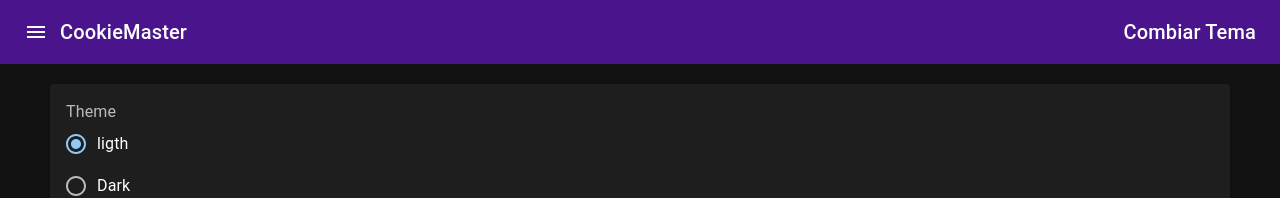
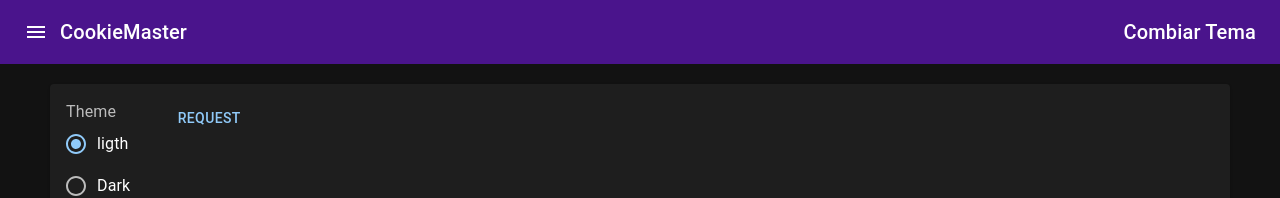
Before and after one commit to GerardoDev25/cookie-master__Next_curso, a Next.js app: page /theme-change in a window 1280 px wide. Shown: the top 198 px of the page. Built offline with nearby package versions, Linux system fonts and the light colour scheme.

Commit message:
9. Leer cookies desde el Restful API

```diff
--- a/package.json
+++ b/package.json
@@ -18,6 +18,7 @@
     "@types/node": "18.11.18",
     "@types/react": "18.0.27",
     "@types/react-dom": "18.0.10",
+    "axios": "^1.3.1",
     "eslint": "8.33.0",
     "eslint-config-next": "13.1.6",
     "js-cookie": "^3.0.1",
--- a/src/pages/api/hello.ts
+++ b/src/pages/api/hello.ts
@@ -1,13 +1,11 @@
 // Next.js API route support: https://nextjs.org/docs/api-routes/introduction
-import type { NextApiRequest, NextApiResponse } from 'next'
+import type { NextApiRequest, NextApiResponse } from 'next';
 
 type Data = {
-  name: string
+  name: string;
+};
+
+export default function handler(req: NextApiRequest, res: NextApiResponse<Data>) {
+  console.log(req.cookies);
+  res.status(200).json({ name: 'John Doe', ...req.cookies });
 }
-
-export default function handler(
-  req: NextApiRequest,
-  res: NextApiResponse<Data>
-) {
-  res.status(200).json({ name: 'John Doe' })
-}
--- a/src/pages/theme-change.tsx
+++ b/src/pages/theme-change.tsx
@@ -1,6 +1,7 @@
 import React, { ChangeEvent, useEffect, useState } from 'react';
 import { NextPage, GetServerSideProps } from 'next';
 import {
+  Button,
   Card,
   CardContent,
   FormControl,
@@ -13,11 +14,14 @@ import {
 import cookies from 'js-cookie';
 
 import { Layout } from 'components/layout';
+import axios from 'axios';
 
 const ThemeChangePage: NextPage = (props) => {
   const [currenttheme, setCurrenttheme] = useState('ligth');
 
-  console.log(props);
+  useEffect(() => {
+    console.log(localStorage.getItem('theme'));
+  }, []);
 
   const onThemeChange = (e: ChangeEvent<HTMLInputElement>) => {
     const { value } = e.target;
@@ -26,9 +30,11 @@ const ThemeChangePage: NextPage = (props) => {
     cookies.set('theme', value);
   };
 
-  useEffect(() => {
-    console.log(localStorage.getItem('theme'));
-  }, []);
+  const handleClick = async () => {
+    const { data } = await axios.get('/api/hello');
+
+    console.log(data);
+  };
 
   return (
     <Layout>
@@ -42,6 +48,7 @@ const ThemeChangePage: NextPage = (props) => {
               <FormControlLabel value={'custom'} control={<Radio />} label='Custom' />
             </RadioGroup>
           </FormControl>
+          <Button onClick={handleClick}>Request</Button>
         </CardContent>
       </Card>
     </Layout>
@@ -50,8 +57,6 @@ const ThemeChangePage: NextPage = (props) => {
 
 export const getServerSideProps: GetServerSideProps = async ({ req }) => {
   const { theme = 'light', name = 'no name' } = req.cookies;
-
-  console.log(cookies);
 
   return {
     props: {
```
Also changed, not shown: 1 other file (tests, documents, lock files or other folders).
